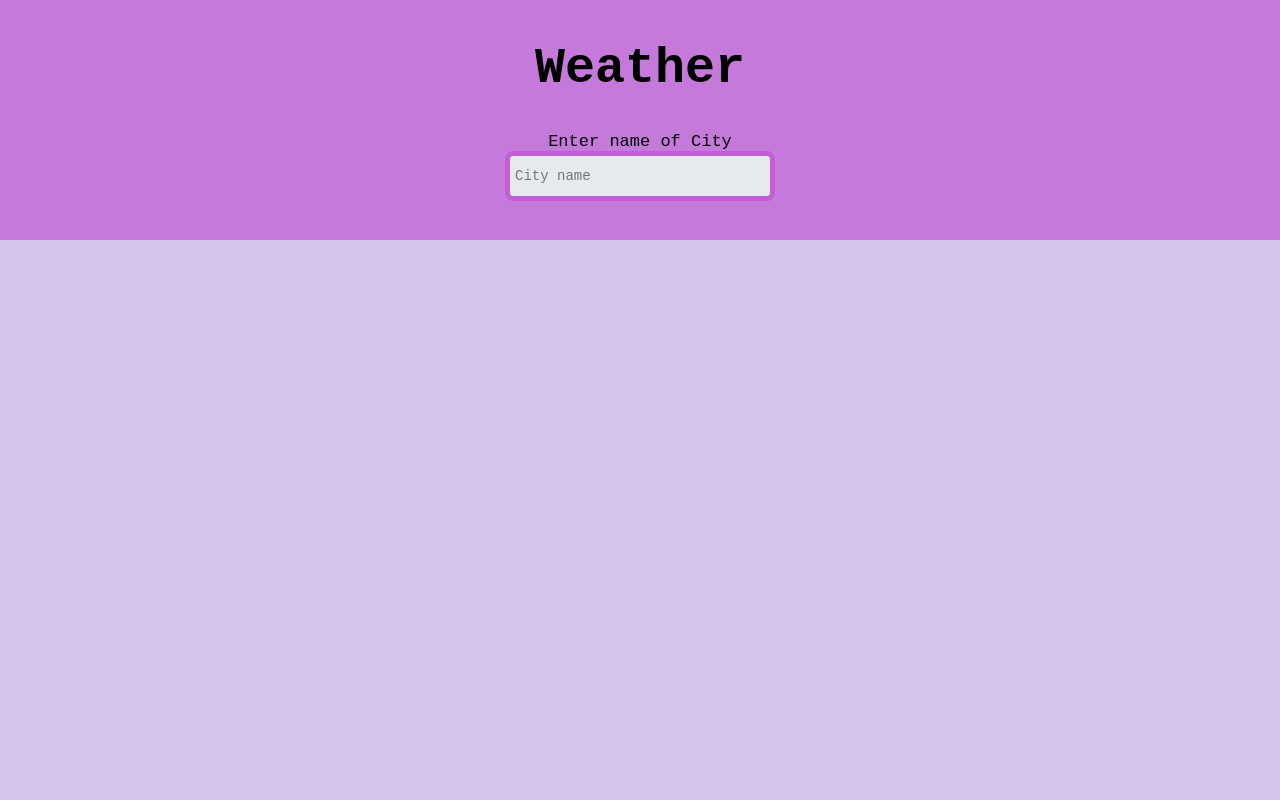
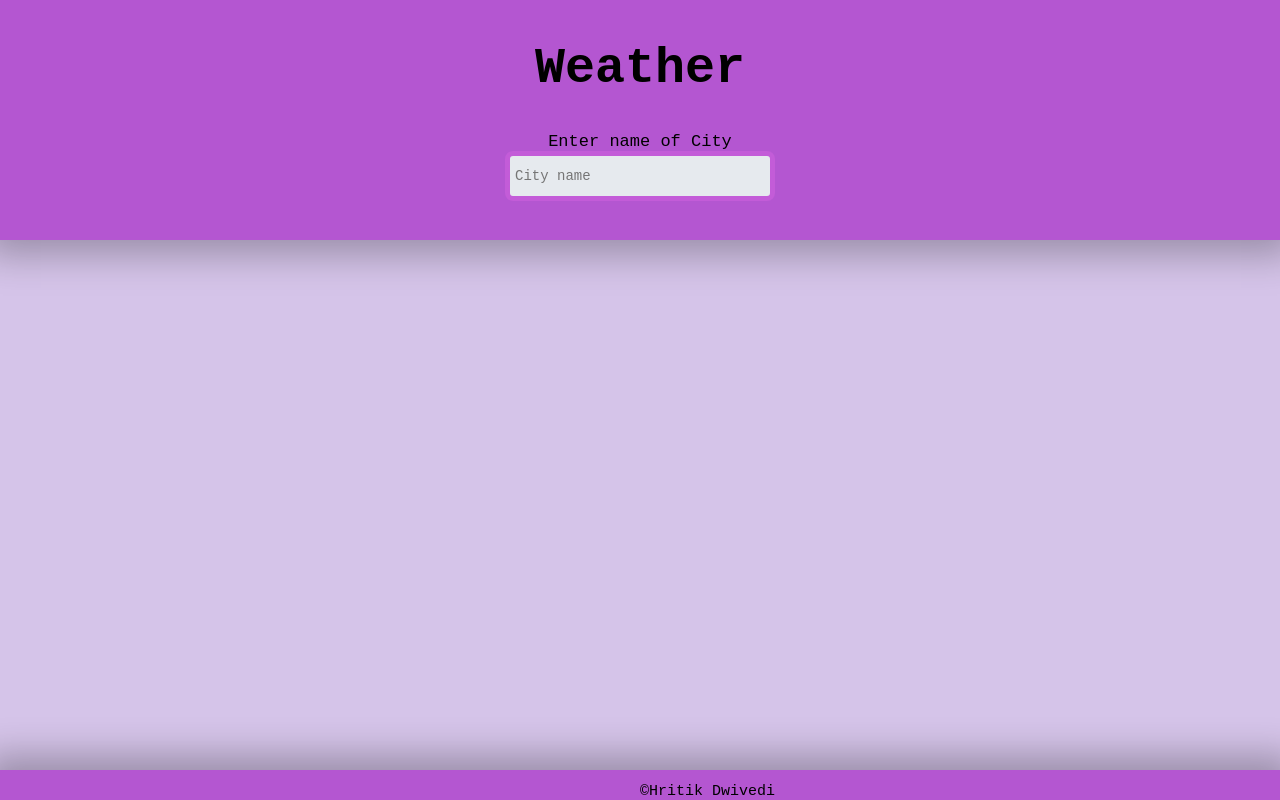
Before and after one commit to hritikrommie/Weather-forecast, a plain HTML site: page index.html in a window 1280 px wide. Drawn offline with Linux system fonts and the light colour scheme.

Commit message:
added footer

```diff
--- a/app.js
+++ b/app.js
@@ -52,5 +52,5 @@ function populate(city,jdata) {
     document.querySelector('.card').classList.add('show');
     document.querySelector('.temper').querySelector('span').innerText = tem;
     document.querySelector('.card-details h4').innerText = city;
-
+    document.querySelector('.wt-cond span').innerText=jdata[0].IconPhrase;
 }
--- a/index.html
+++ b/index.html
@@ -22,7 +22,7 @@
                 <div class="wt-cond">
                     <div class="icon">
                     </div>
-                    Weather Condition
+                   <span>Weather Condition</span>
                 </div>
                 <div class="temper">
                     <span>temp</span><span>&deg;C</span>
@@ -30,6 +30,9 @@
             </div>
         </div>
     </div>
+    <footer>
+        <span>&COPY;Hritik Dwivedi</span>
+    </footer>
     <script src="app.js"></script>
 </body>
 </html>
--- a/style.css
+++ b/style.css
@@ -11,10 +11,11 @@ body{
     margin: 0 auto;
 }
 .header{
-    background: rgb(196, 121, 219);
+    background: rgb(180, 86, 209);
     text-align: center;
     height: 200px;
     padding-top: 40px;
+    box-shadow: 0px 0px 36px 15px rgba(0, 0, 0, 0.28);
 }
 .header h2{
     font-size: 50px;
@@ -63,3 +64,17 @@ body{
 .show{
     display: block;
 }
+footer{
+    position: fixed;
+    bottom: 0;
+    height: 30px;
+    background: rgb(180, 86, 209);
+    width: 100%;
+    text-align: center;
+    box-shadow: 0px 0px 36px 15px rgba(0, 0, 0, 0.28);
+}
+footer span{
+    position: fixed;
+    bottom: 0;
+    font-size: 15px;
+}
```
